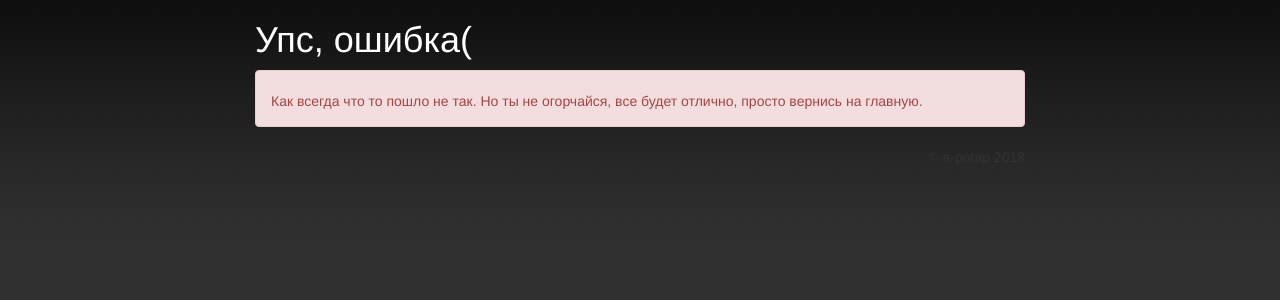
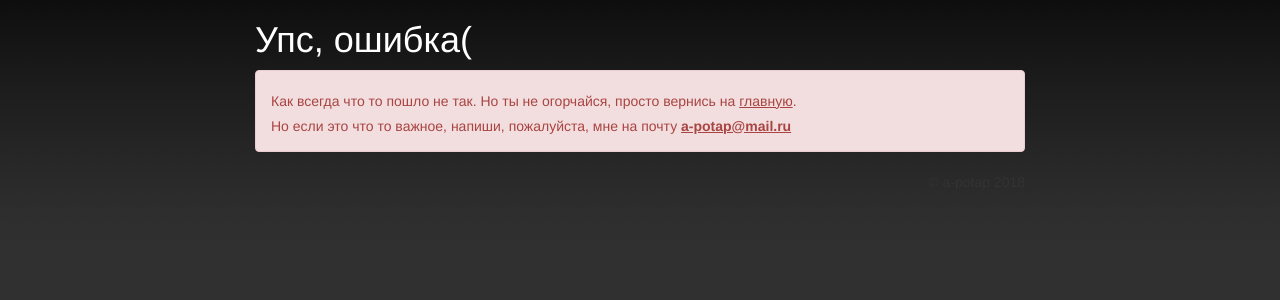
Before and after one commit to a-potap/a-potap, a Yii app: template views/site/error.php in a window 1280 px wide. Shown: the part 125-425 px from the top of the page. Run offline with PHP 8.4 and a stand-in for Yii, Linux system fonts and the light colour scheme; the template is opened without the code that fills it, so the values that code supplies are empty; some libraries are stand-ins or nearby versions.

Commit message:
error page

```diff
--- a/views/site/error.php
+++ b/views/site/error.php
@@ -16,7 +16,12 @@ $this->title = 'Упс, ошибка(';
     <div class="alert alert-danger">
         <p><b><?= nl2br(Html::encode($message)) ?></b></p>
         <p>
-            Как всегда что то пошло не так. Но ты не огорчайся, все будет отлично, просто вернись на главную.
+            Как всегда что то пошло не так. Но ты не огорчайся, просто вернись на <a href="/"
+                                                                                     style="color: inherit; text-decoration: underline">главную</a>.
+        </p>
+        <p>
+            Но если это что то важное, напиши, пожалуйста, мне на почту <a href="mailto:a-potap@mail.ru"
+                                                                           style="font-weight: bold; color: inherit; text-decoration: underline">a-potap@mail.ru</a>
         </p>
     </div>
 </div>
```
